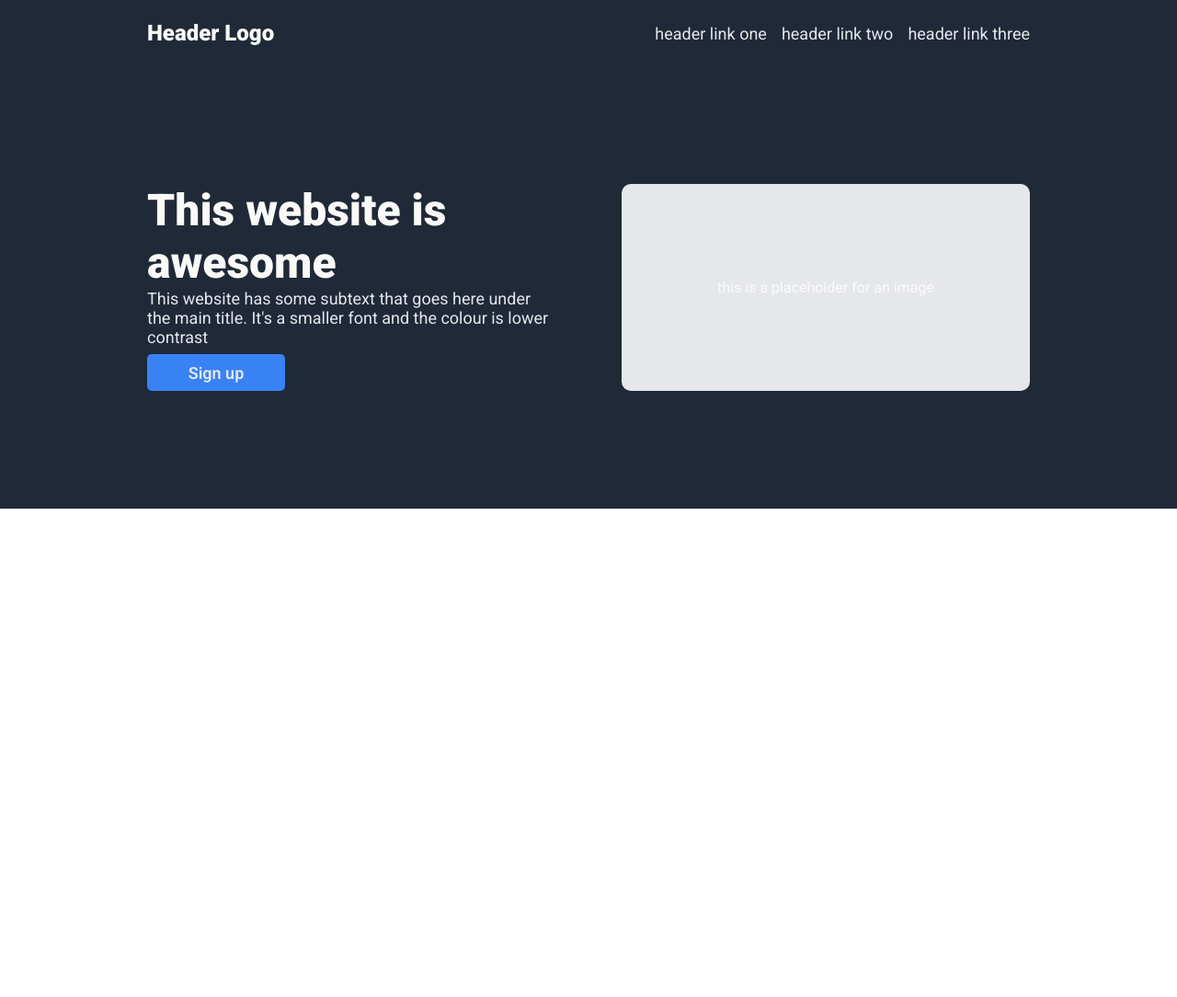
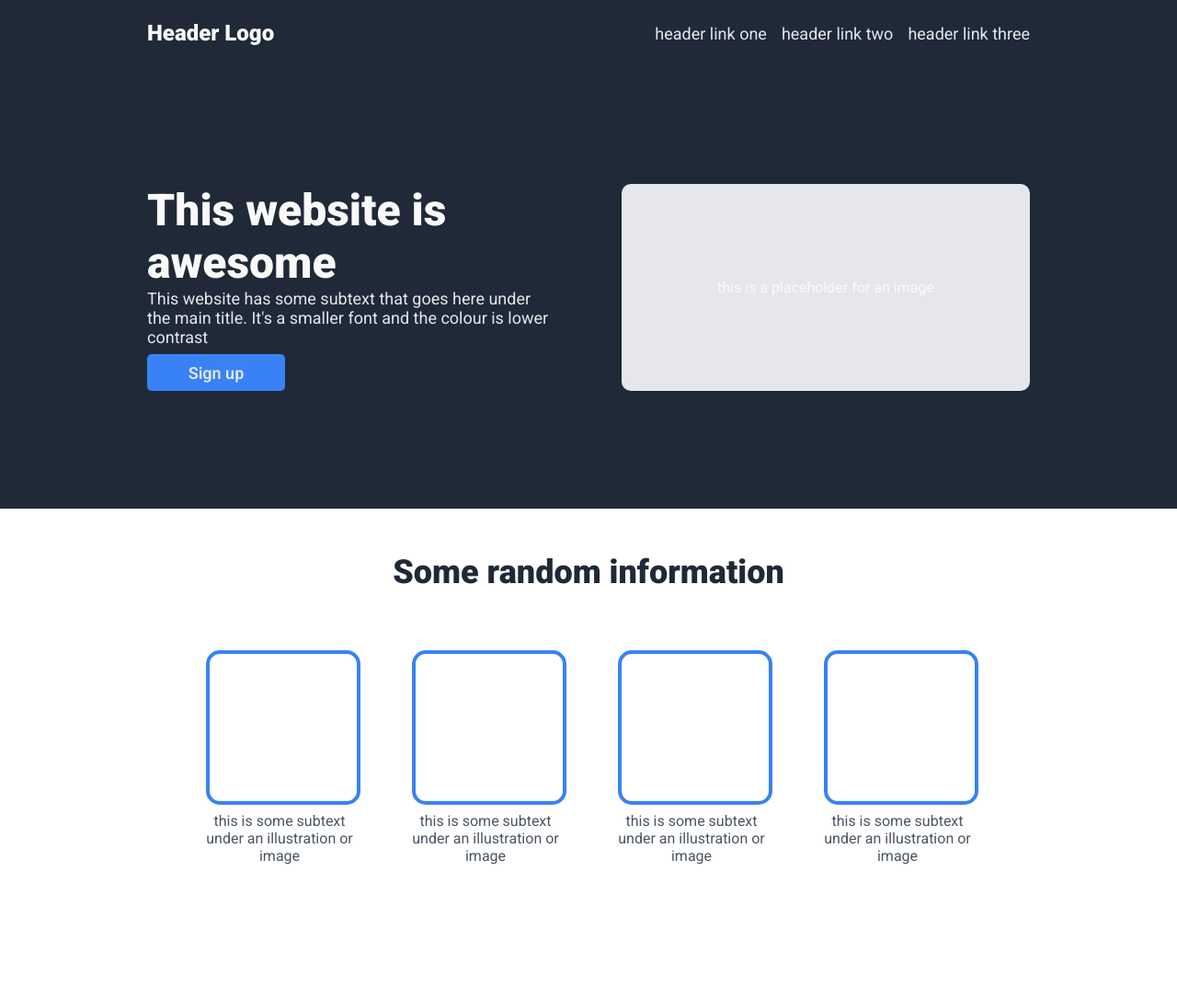
Before and after one commit to TwmMeredydd/odin-landing-page, a plain HTML site: page index.html in a window 1280 px wide. Shown: the whole page at 92% size. Before the commit the page ends 800 px from the top, so only its background shows below. Drawn offline with Linux system fonts and the light colour scheme.

Commit message:
Add info section

```diff
--- a/index.html
+++ b/index.html
@@ -32,7 +32,35 @@
                 this is a placeholder for an image
             </div>
         </div>
-        <div class="info"></div>
+        <div class="info">
+            <div class="title">Some random information</div>
+            <div class="tiles">
+                <div class="tile">
+                    <div class="image"></div>
+                    <div class="text">
+                        this is some subtext under an illustration or image
+                    </div>
+                </div>
+                <div class="tile">
+                    <div class="image"></div>
+                    <div class="text">
+                        this is some subtext under an illustration or image
+                    </div>
+                </div>
+                <div class="tile">
+                    <div class="image"></div>
+                    <div class="text">
+                        this is some subtext under an illustration or image
+                    </div>
+                </div>
+                <div class="tile">
+                    <div class="image"></div>
+                    <div class="text">
+                        this is some subtext under an illustration or image
+                    </div>
+                </div>
+            </div>
+        </div>
         <div class="quote"></div>
         <div class="footer"></div>
     </body>
--- a/style.css
+++ b/style.css
@@ -94,3 +94,41 @@ a {
     justify-content: center;
     align-items: center;
 }
+
+.info {
+    display: flex;
+    flex-direction: column;
+    align-items: center;
+    padding: 0 12.5vw;
+}
+
+.title {
+    color: #1f2937;
+    font-size: 36px;
+    font-weight: 900;
+    padding: 48px 0;
+}
+
+.tiles {
+    display: flex;
+    flex-wrap: wrap;
+    gap: 32px;
+    padding-bottom: 128px;
+}
+
+.tile {
+    display: flex;
+    flex-direction: column;
+    margin: 16px;
+    width: 160px;
+    text-align: center;
+    color: #4b5563;
+    gap: 8px;
+}
+
+.tile > .image {
+    border: 4px solid #3882f6;
+    border-radius: 15px;
+    height: 160px;
+    width: 160px;
+}
```
